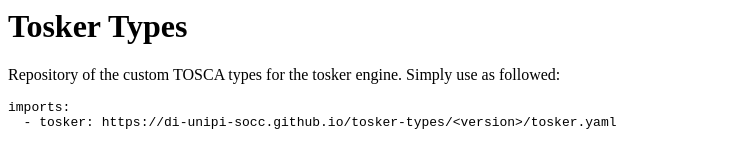
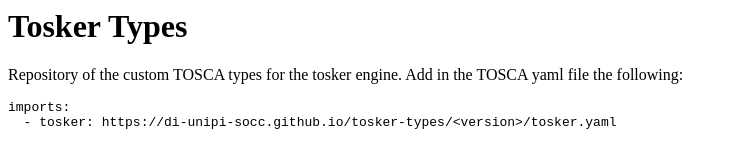
Before and after one commit to Tosca-Projects/tosker-types, a plain HTML site: page index.html in a window 1280 px wide. Shown: the whole page, without its empty margins (0-737 px from the left). Drawn offline with Linux system fonts and the light colour scheme.

Commit message:
add version 0.0.5

```diff
--- a/index.html
+++ b/index.html
@@ -1,3 +1,4 @@
 <h1>Tosker Types</h1>
-<p>Repository of the custom TOSCA types for the tosker engine. Simply use as followed:</p>
+<p>Repository of the custom TOSCA types for the tosker engine.
+Add in the TOSCA yaml file the following:</p>
 <pre class="editor-colors lang-text"><div class="line"><span class="text plain"><span class="meta paragraph text"><span>imports:</span></span></span></div><div class="line"><span class="text plain"><span>&nbsp;&nbsp;</span><span class="meta paragraph text"><span>-&nbsp;tosker:&nbsp;</span><span class="markup underline link https hyperlink"><span>https://di-unipi-socc.github.io/tosker-types/</span></span><span>&lt;version&gt;/tosker.yaml</span></span></span></div></pre>
```
Also changed, not shown: 2 other files.
